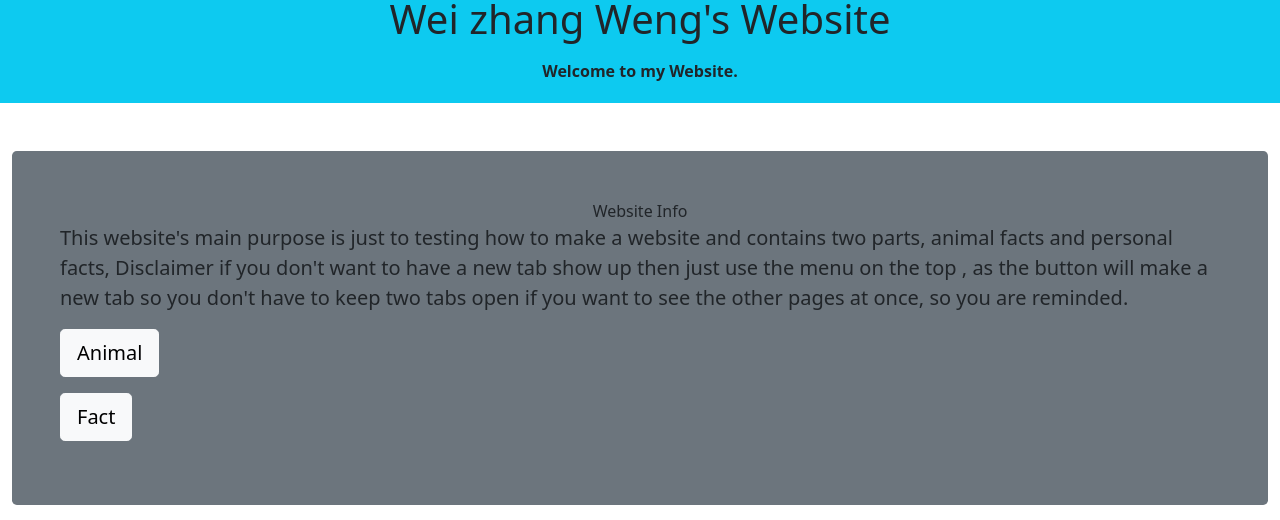
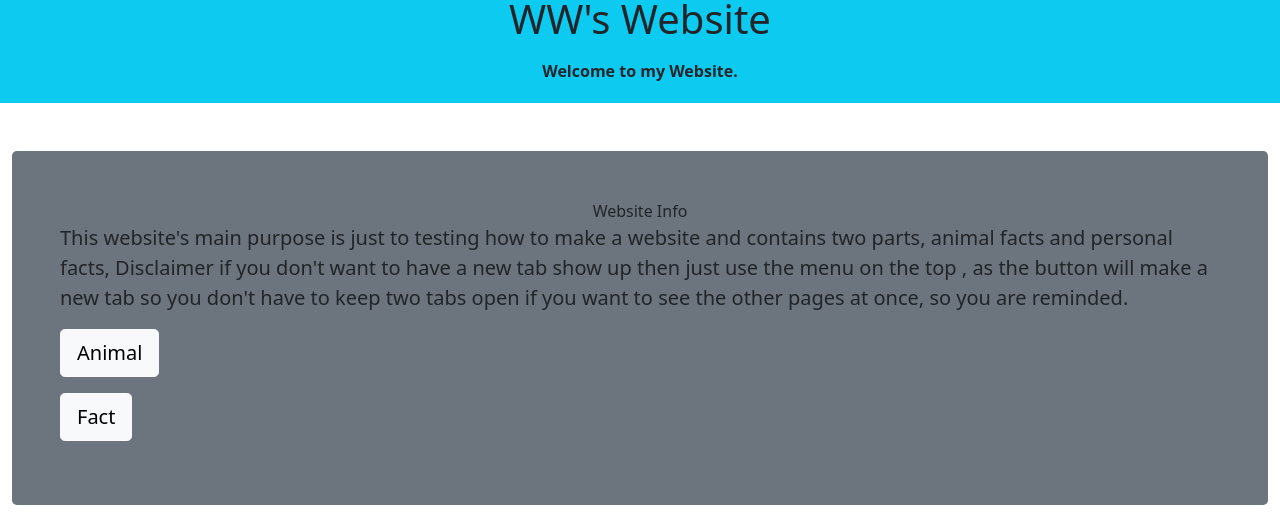
Before and after one commit to wweng2/Personal-website, a plain HTML site: page index.html in a window 1280 px wide. Shown: the part 57-577 px from the top of the page. Drawn offline with nearby package versions, Linux system fonts and the light colour scheme.

Commit message:
Update index.html
Improves privacy

```diff
--- a/index.html
+++ b/index.html
@@ -35,7 +35,7 @@
    <!-- Introduction -->
 
 <div class="container-fluid bg-info text-dark my-5 py-1 ">
-     <h1><center>Wei zhang Weng's Website</center></h1>
+     <h1><center>WW's Website</center></h1>
     <p><b><center>Welcome to my Website.</center></b></p>
 </div>
 
```
